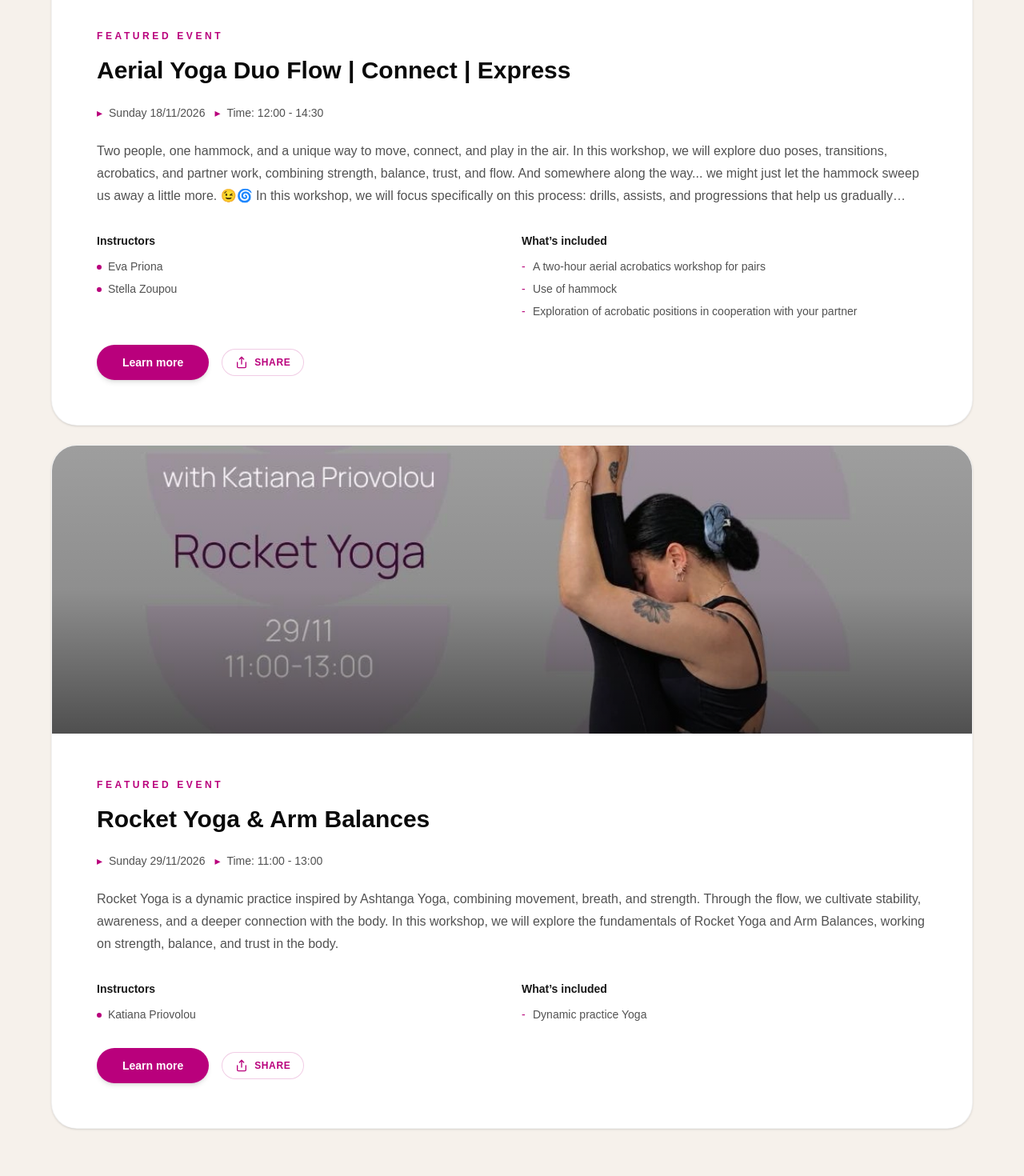
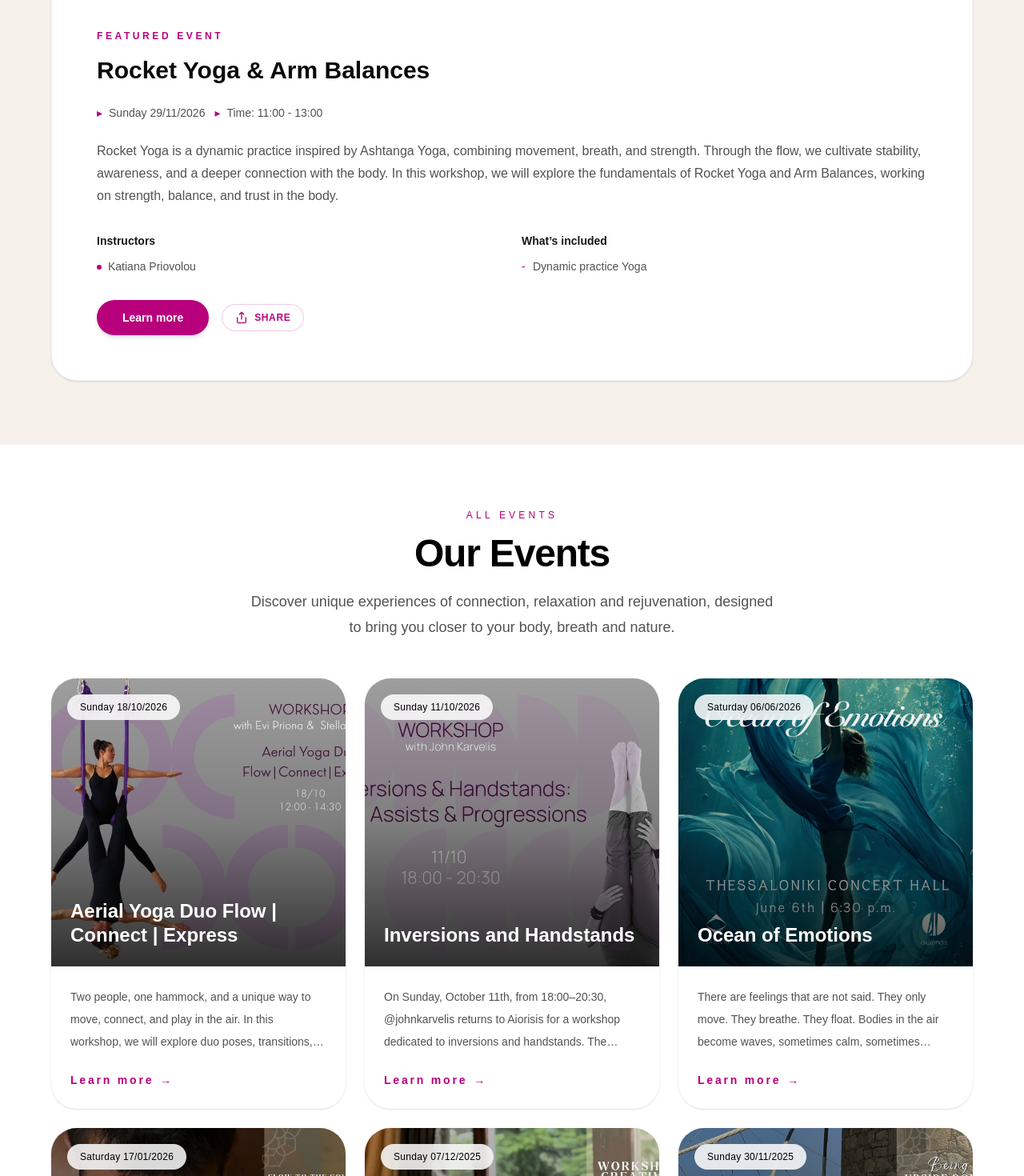
Before and after one commit to Tsagiannoudis/aiorisis, a Next.js app: page /en/events in a window 1280 px wide. Shown: the part 1480-2950 px from the top of the page at 80% size. Built offline with nearby package versions, Linux system fonts and the light colour scheme; no server answers.

Commit message:
repost correct event

```diff
--- a/data/EventData.ts
+++ b/data/EventData.ts
@@ -1649,11 +1649,11 @@ You don’t need to have a stable handstand already to participate.`,
 
       en: `Aerial Yoga Duo Flow | Connect | Express`,
     },
-    startDate: "2026-11-18",
-    date: {
-      el: `Κυριακή 18/11/2026`,
-
-      en: `Sunday 18/11/2026`,
+    startDate: "2026-10-18",
+    date: {
+      el: `Κυριακή 18/10/2026`,
+
+      en: `Sunday 18/10/2026`,
     },
     time: {
       el: `Ώρα: 12:00 - 14:30`,
```
